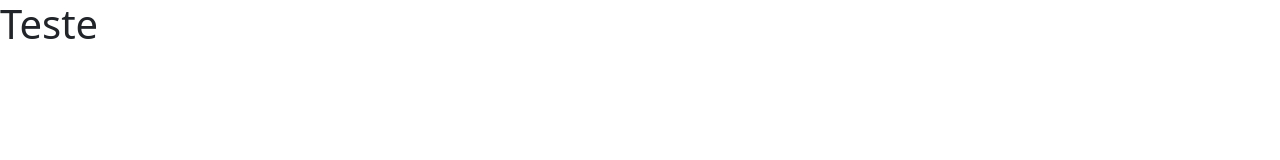
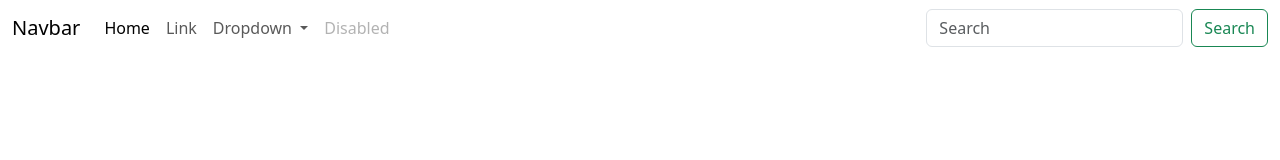
Before and after one commit to giullianoth/Vivango, a plain HTML site: page index.html in a window 1280 px wide. Drawn offline with nearby package versions, Linux system fonts and the light colour scheme.

Commit message:
definição da estrutura

```diff
--- /dev/null
+++ b/assets/styles/config.css
@@ -0,0 +1,3 @@
+:root {
+    --container-width: 1120px;
+}
--- a/index.html
+++ b/index.html
@@ -12,7 +12,42 @@
 
 <body>
     <header>
-        <h1>Teste</h1>
+        <nav class="navbar navbar-expand-lg">
+            <div class="container-fluid">
+              <a class="navbar-brand" href="#">Navbar</a>
+              <button class="navbar-toggler" type="button" data-bs-toggle="collapse" data-bs-target="#navbarSupportedContent" aria-controls="navbarSupportedContent" aria-expanded="false" aria-label="Toggle navigation">
+                <span class="navbar-toggler-icon"></span>
+              </button>
+              <div class="collapse navbar-collapse" id="navbarSupportedContent">
+                <ul class="navbar-nav me-auto mb-2 mb-lg-0">
+                  <li class="nav-item">
+                    <a class="nav-link active" aria-current="page" href="#">Home</a>
+                  </li>
+                  <li class="nav-item">
+                    <a class="nav-link" href="#">Link</a>
+                  </li>
+                  <li class="nav-item dropdown">
+                    <a class="nav-link dropdown-toggle" href="#" role="button" data-bs-toggle="dropdown" aria-expanded="false">
+                      Dropdown
+                    </a>
+                    <ul class="dropdown-menu">
+                      <li><a class="dropdown-item" href="#">Action</a></li>
+                      <li><a class="dropdown-item" href="#">Another action</a></li>
+                      <li><hr class="dropdown-divider"></li>
+                      <li><a class="dropdown-item" href="#">Something else here</a></li>
+                    </ul>
+                  </li>
+                  <li class="nav-item">
+                    <a class="nav-link disabled" aria-disabled="true">Disabled</a>
+                  </li>
+                </ul>
+                <form class="d-flex" role="search">
+                  <input class="form-control me-2" type="search" placeholder="Search" aria-label="Search">
+                  <button class="btn btn-outline-success" type="submit">Search</button>
+                </form>
+              </div>
+            </div>
+          </nav>
     </header>
 
     <main></main>
```
